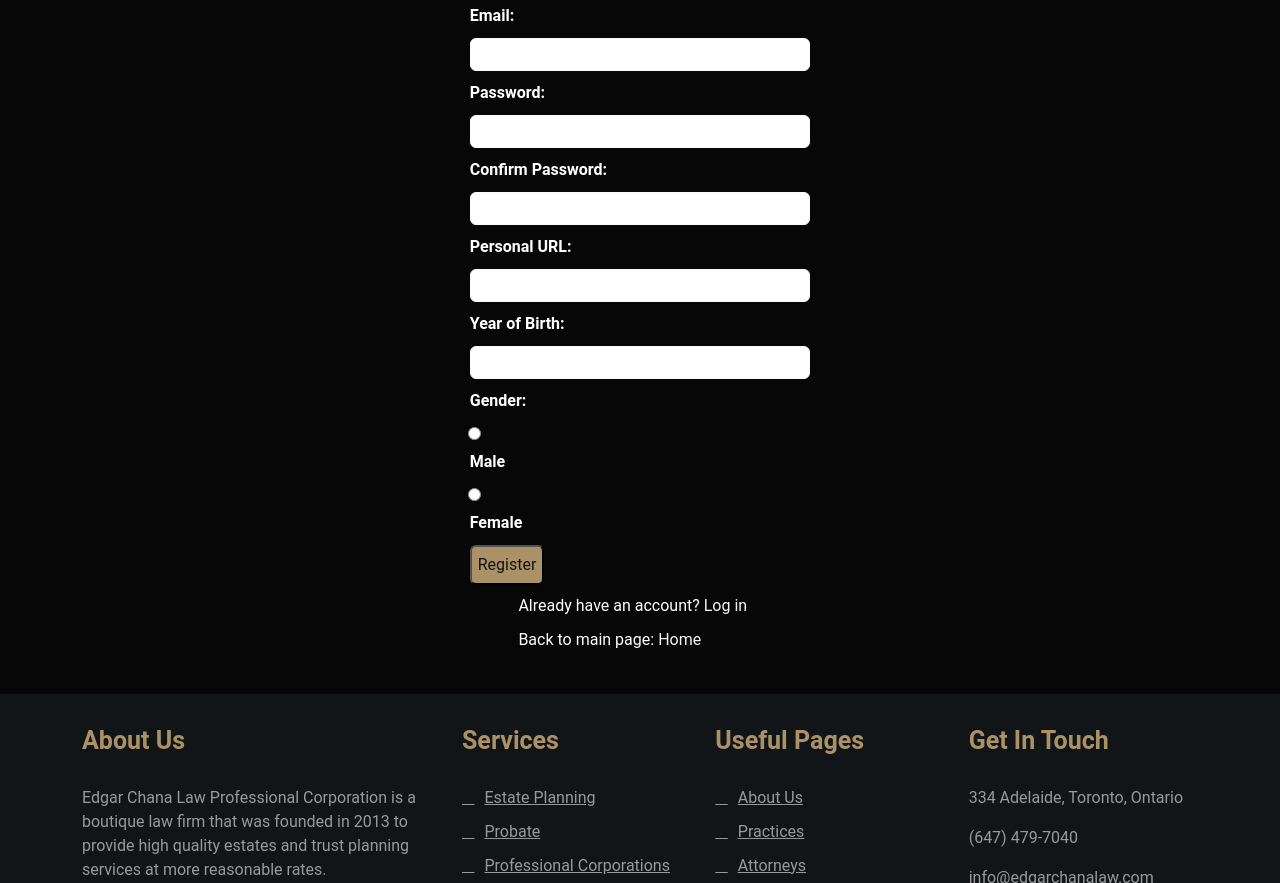
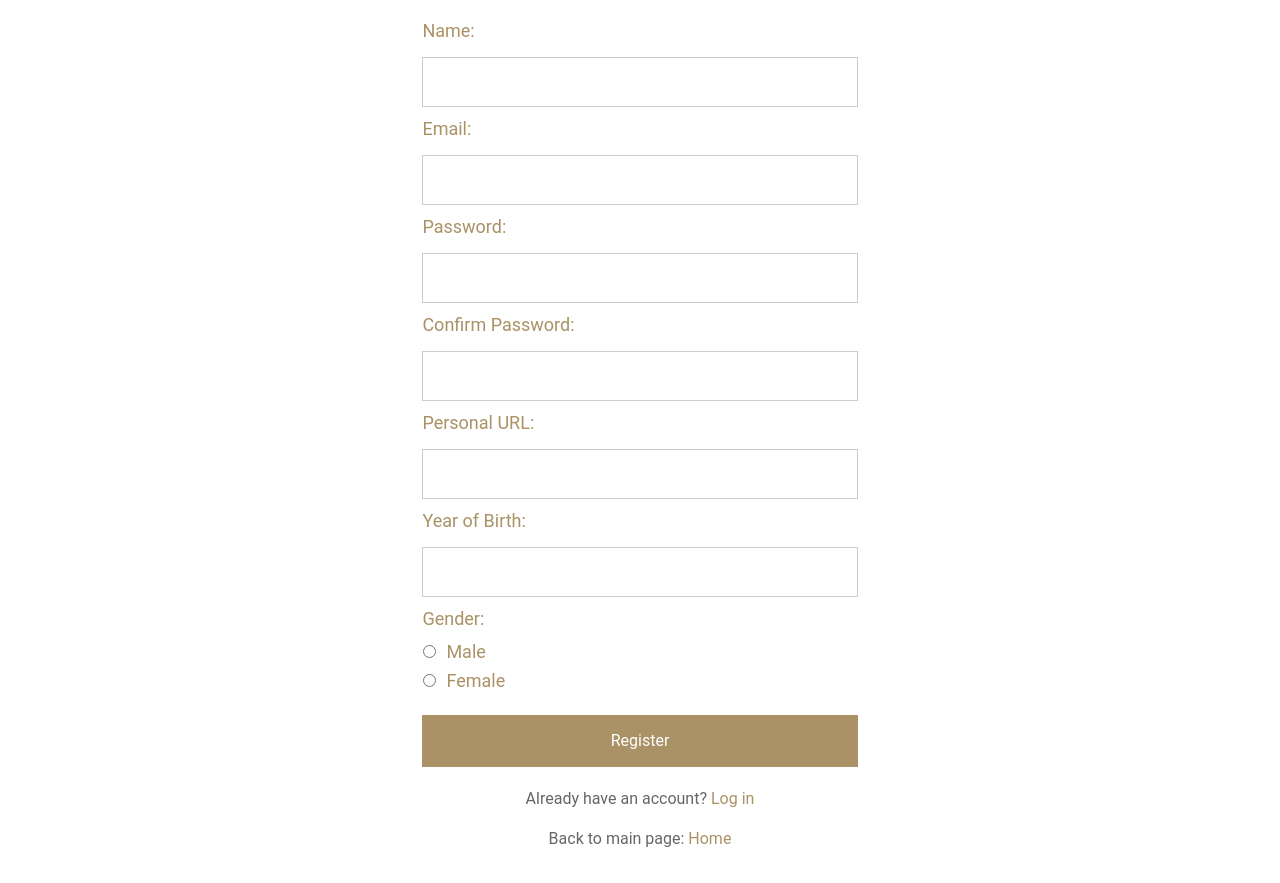
Before and after one commit to MunaRaii/Alchemists_LawFirm_FP, a plain HTML site: page register.html in a window 1280 px wide. Shown: the part 283-1166 px from the top of the page. Drawn offline with nearby package versions, Linux system fonts and the light colour scheme.

Commit message:
changed layout for registration page

```diff
--- a/css/login.css
+++ b/css/login.css
@@ -2,12 +2,12 @@
     width: 100%;
     background-color: #fff;
     padding: 6rem;
+    box-sizing: border-box;
 }
 
 .form-wrapper form {
     width: 40%;
-    margin: 0 30%;
-    align-items: left;
+    margin: 0 auto;
 }
 
 .form-wrapper form h2{
@@ -16,20 +16,21 @@
 }
 
 .form-wrapper form .login-msg{
+    margin-bottom: 30px;
     text-align: center;
-    margin-bottom: 30px;
 }
 
 .form-wrapper form label {
     font-size: 18px;
     color: #aa9166;
+    display: block;
+    margin-bottom: 5px;
 }
 
 .form-wrapper form input {
     width: 100%;
     padding: 12px 20px;
     margin: 8px 0;
-    display: inline-block;
     border: 1px solid #ccc;
     box-sizing: border-box;
 }
@@ -43,7 +44,6 @@
     cursor: pointer;
     width: 100%;
     transition: background-color 0.3s ease;
-
 }
 
 .form-wrapper form button:hover {
@@ -51,19 +51,24 @@
     color: #e9e8e8;
 }
 
-.form-wrapper .register {
+.form-wrapper .register{
     text-align: center;
 }
 
+
 .form-wrapper .register a {
     color: #aa9166;
+    text-decoration: none;
+}
+
+.form-wrapper .register a:hover{
+    text-decoration: underline;
 }
 
 
 @media screen and (max-width: 768px) {
     .form-wrapper form {
         width: 80%;
-        margin: 0 auto;
 
     }
 
@@ -76,7 +81,6 @@
 @media screen and (max-width: 480px) {
     .form-wrapper form {
         width: 90%;
-        margin: 0 auto;
     }
 
     .form-wrapper form h1 {
--- a/css/register.css
+++ b/css/register.css
@@ -1,84 +1,77 @@
-
-.form-wrapper{
+.form-wrapper {
     width: 100%;
-    background-color: rgb(7, 7, 7);
-    padding: 2rem;
-
-
-
+    background-color: #fff;
+    padding: 6rem;
+    box-sizing: border-box;
 }
 
 .form-wrapper form {
     width: 40%;
-    margin: 0 30%;
-    align-items: left;
-
-
+    margin: 0 auto;
 }
 
-.form-wrapper form h1{
+.form-wrapper form h2 {
     color: #aa9166;
-    padding: 10px;
     text-align: center;
-    font-size: 28px;
-  }
+}
 
+.form-wrapper form .register-msg {
+    color: #aa9166;
+    margin-bottom: 30px;
+    text-align: center;
+}
 
 .form-wrapper form label {
+    font-size: 18px;
+    color: #aa9166;
     display: block;
-    margin-bottom: 10px;
-    font-weight: bold;
-    color: #fff;
-    align-items: left;
-    margin-left: 15%;
+    margin-bottom: 5px;
 }
 
 .form-wrapper form input {
-    width: 70%;
-    padding: 5px;
-    margin-bottom: 10px;
+    width: 100%;
+    padding: 12px 20px;
+    margin: 8px 0;
+    border: 1px solid #ccc;
     box-sizing: border-box;
-    border: 1px solid #fafafa;
-    border-radius: 6px;
-    font-size: 14px;
+}
 
-    margin-left: 15%;
+.form-wrapper .gender-group input[type="radio"] {
+    width: 15px;
 }
- #gender{
 
-    margin-left: -19%;
+/* .form-wrapper .gender-group input[type="radio"]:checked {
+    color: #aa9166;
+} */
+
+.form-wrapper .gender-group label {
+    display: inline;
+    margin-left: 5px;
 }
 
 .form-wrapper form button {
     background-color: #aa9166;
-    height: 40px;
-    color: #131313;
-    border-radius: 6px;
+    color: white;
+    padding: 14px 20px;
+    margin: 20px 0;
+    border: none;
     cursor: pointer;
-    font-size: 16px;
+    width: 100%;
     transition: background-color 0.3s ease;
-    margin-left: 15%;
 }
 
-
 .form-wrapper form button:hover {
-    background-color: black;
+    background-color: #000;
     color: #e9e8e8;
 }
 
-.form-wrapper form p {
-    color: #fff;
-    margin: 2% 25%;
-    padding: -1rem;
-
-
+.form-wrapper form .login-links {
+    text-align: center;
 }
 
-.form-wrapper form p a {
-    color: rgb(249, 243, 249);
+.form-wrapper form .login-links a {
+    color: #aa9166;
     text-decoration: none;
-
-
 }
 
 .form-wrapper form p a:hover {
@@ -87,45 +80,35 @@
 
 .progress-wrapper {
     width: 80%;
-
     margin: 20px 0px 20px 15%;
 }
 
 .progress-bar {
     height: 10px;
     background-color: #edeff1;
-    width: 0; /* Initial width */
+    width: 0;
+    /* Initial width */
     transition: width 0.3s ease-in-out;
 }
-
-/* #gender{
-
-    position: relative;
-    margin-left: -60px;
-} */
 
 /* Media query for tablet */
 @media screen and (max-width: 768px) {
     .form-wrapper form {
         width: 80%;
-        margin: 0 auto;
+    }
 
-    }
-    .form-wrapper form h1{
+    .form-wrapper form h1 {
         font-size: 22px;
     }
-
-
 }
 
 /* Media query for mobile */
 @media screen and (max-width: 480px) {
     .form-wrapper form {
         width: 90%;
-        margin: 0 auto;
     }
 
-    .form-wrapper form h1{
+    .form-wrapper form h1 {
         font-size: 18px;
     }
 
--- a/register.html
+++ b/register.html
@@ -56,8 +56,11 @@
     </nav>
 
     <div class="form-wrapper">
+
         <form id="registrationForm">
-            <h1>User Registration</h1>
+
+            <h2>Welcome to Edgar Chana Law</h1>
+            <p class="register-msg">Register to access our legal services</p>
 
              <!-- Progress Bar -->
              <div class="progress-wrapper">
@@ -90,22 +93,26 @@
 
 
             <label>Gender:</label>
-            <input type="radio" id="gender" class="gender" name="gender" value="Male">
-            <label for="male">Male</label>
-            <input type="radio" id="gender" class="gender" name="gender" value="Female">
-            <label for="female">Female</label>
-
-
-
-
+            <div class="gender-group">
+                <input type="radio" id="male" class="gender" name="gender" value="Male">
+                <label for="male">Male</label>
+            </div>
+            <div class="gender-group">
+                <input type="radio" id="female" class="gender" name="gender" value="Female">
+                <label for="female">Female</label>
+            </div>
 
             <!-- Button to trigger registration -->
             <button type="button" onclick="submitForm()">Register</button>
 
             <!-- Links for navigation -->
-            <p class="login-link">Already have an account? <a href="login.html">Log in</a></p>
+            <div class="login-links">
+                <p class="login-link">Already have an account? <a href="login.html">Log in</a></p>
             <p class="register-link">Back to main page:  <a href="index.html">Home</a></p>
+            </div>
+
         </form>
+
     </div>
 
 
```
Also changed, not shown: login.html (+4 -2 lines).
